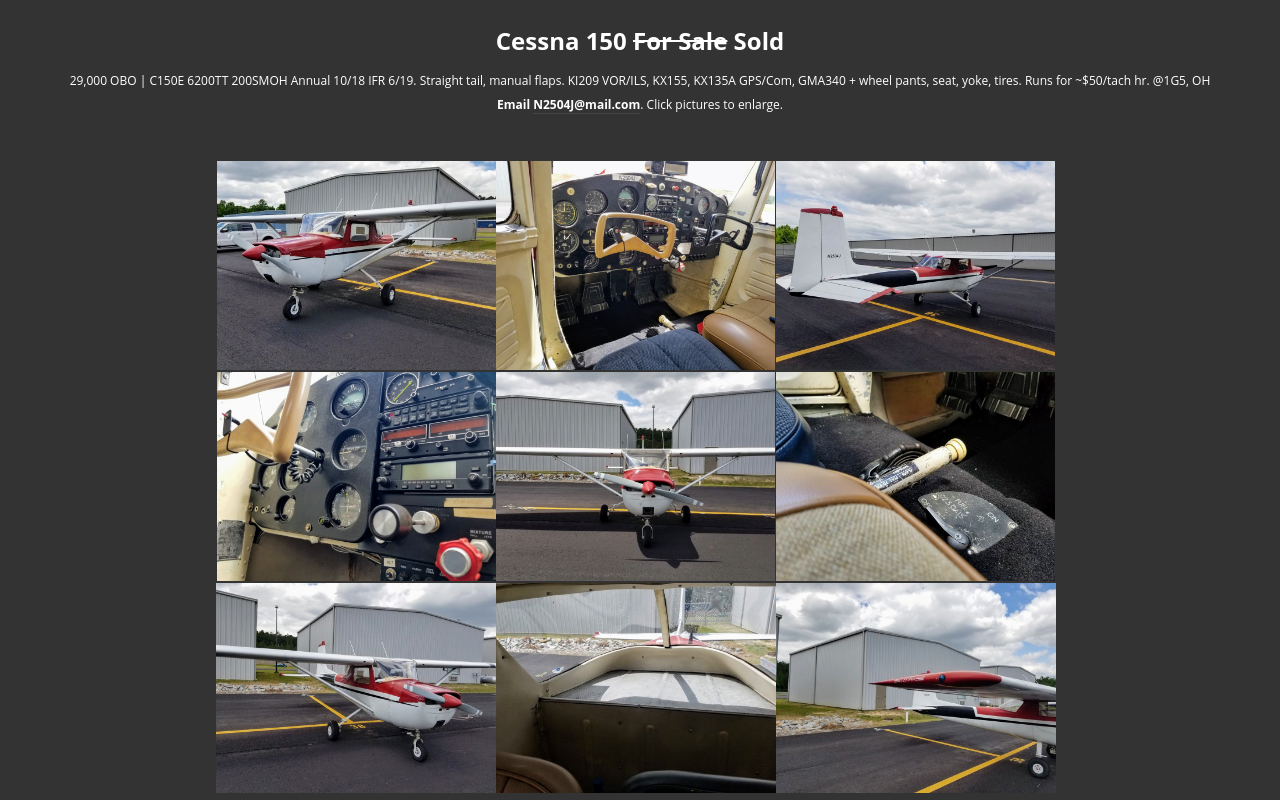
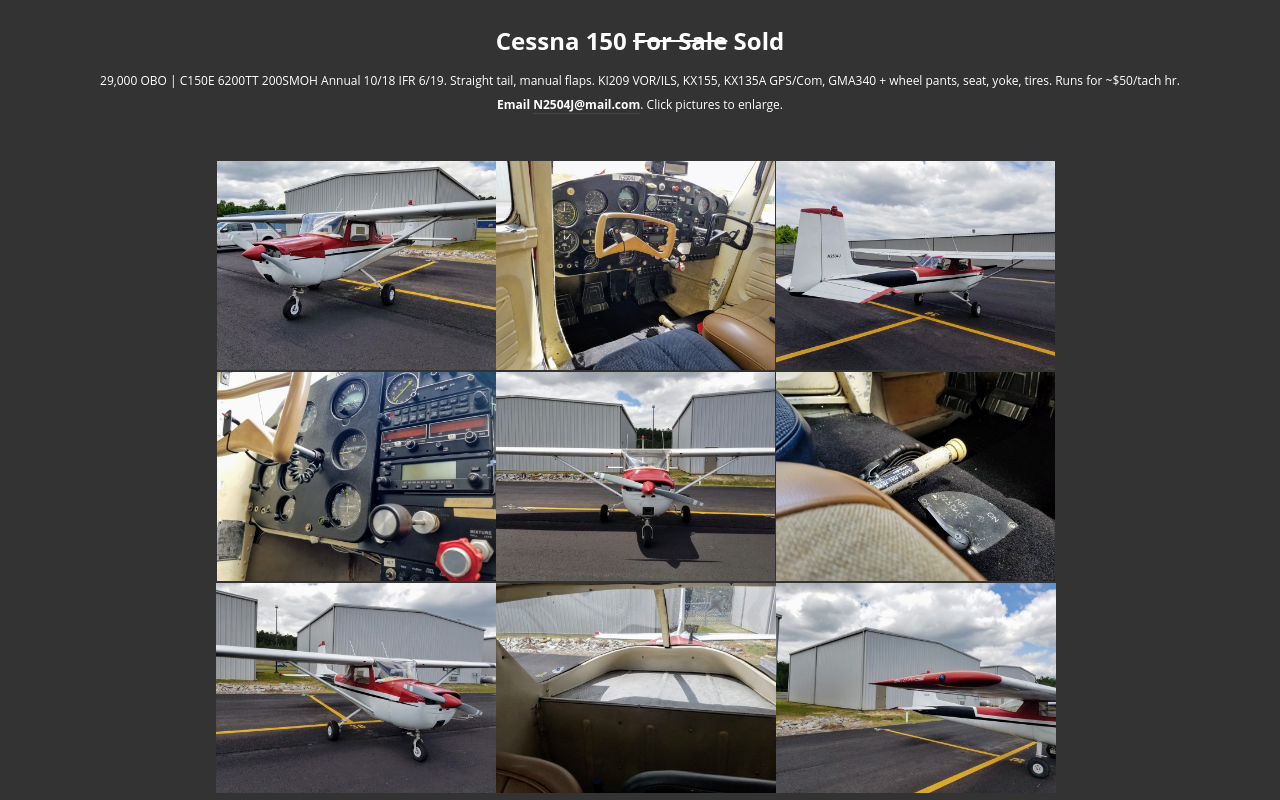
Before and after one commit to zaz/C150ForSale, a plain HTML site: page index.html in a window 1280 px wide. Drawn offline with Linux system fonts and the light colour scheme.

Commit message:
- @1G5, OH

```diff
--- a/index.html
+++ b/index.html
@@ -9,7 +9,7 @@
 <body>
 <div class="message">
   <h1>Cessna 150 <del>For Sale</del> Sold</h1>
-  <p>29,000 OBO | C150E 6200TT 200SMOH Annual 10/18 IFR 6/19. Straight tail, manual flaps. KI209 VOR/ILS, KX155, KX135A GPS/Com, GMA340 + wheel pants, seat, yoke, tires. Runs for ~$50/tach hr. @1G5, OH <br>
+  <p>29,000 OBO | C150E 6200TT 200SMOH Annual 10/18 IFR 6/19. Straight tail, manual flaps. KI209 VOR/ILS, KX155, KX135A GPS/Com, GMA340 + wheel pants, seat, yoke, tires. Runs for ~$50/tach hr.<br>
   <strong>Email <a href="mailto:N2504J@mail.com">N2504J@mail.com</a></strong>. Click pictures to enlarge. </p>
 </div>
 <div class="container">
```
